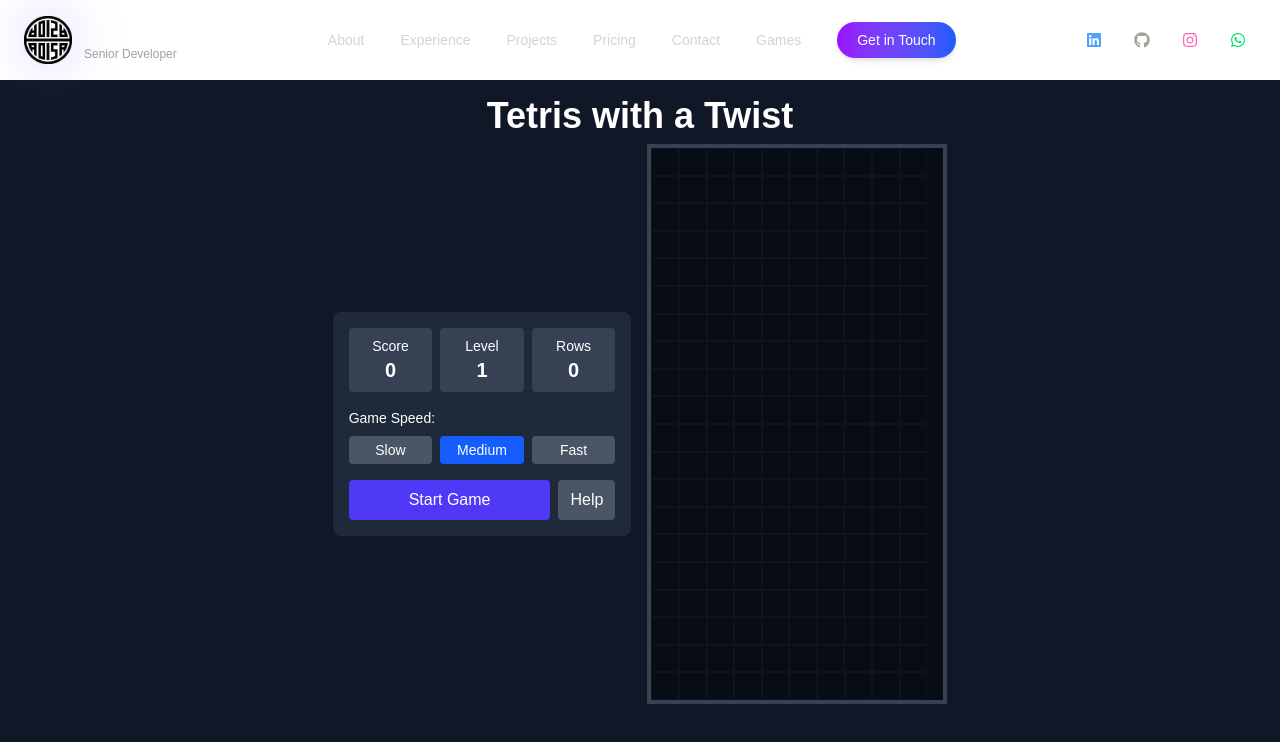
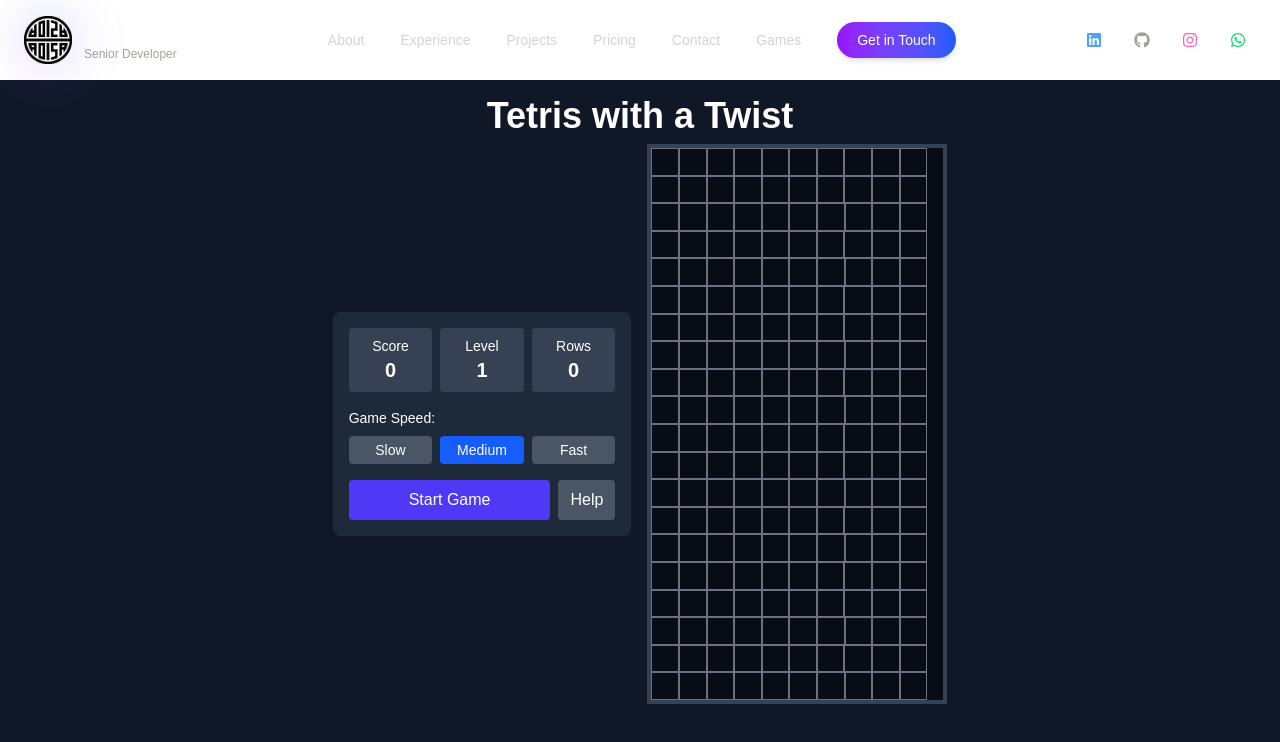
Before and after one commit to DanielAdisa/daniel-made-it, a Next.js app: page /games/tetris in a window 1280 px wide. Shown: the top 742 px of the page. Built offline with nearby package versions, Linux system fonts and the light colour scheme.

Commit message:
dsdaasda

```diff
--- a/app/games/tetris/page.tsx
+++ b/app/games/tetris/page.tsx
@@ -2,6 +2,7 @@
 
 import React, { useState, useEffect, useCallback, useRef } from 'react';
 import { useInterval } from '@/hooks/useInterval';
+import { motion } from 'framer-motion';
 
 // Tetris piece shapes
 type TetrominoKey = 'I' | 'J' | 'L' | 'O' | 'S' | 'T' | 'Z' | '0';
@@ -132,6 +133,7 @@ const TetrisGame = () => {
   const [touchStart, setTouchStart] = useState<{ x: number, y: number } | null>(null);
   const [showControls, setShowControls] = useState(false);
   const [gameSpeed, setGameSpeed] = useState<'slow' | 'medium' | 'fast'>('medium');
+  const [isShaking, setIsShaking] = useState(false); // State to track collision animation
 
   const gameAreaRef = useRef<HTMLDivElement>(null);
 
@@ -274,6 +276,11 @@ const TetrisGame = () => {
         setGameOver(true);
         setDropTime(null);
       }
+
+      // Trigger shake animation on collision
+      setIsShaking(true);
+      setTimeout(() => setIsShaking(false), 300);
+
       setPlayer(prev => ({
         ...prev,
         collided: true,
@@ -460,6 +467,20 @@ const TetrisGame = () => {
     }
   }, [gameSpeed, calculateDropTime]);
 
+  // Framer motion variants for shake animation
+  const shakeVariants = {
+    shaking: {
+      x: [0, -5, 5, -3, 3, 0],
+      transition: {
+        duration: 0.3,
+        ease: "easeInOut",
+      }
+    },
+    idle: {
+      x: 0,
+    }
+  };
+
   return (
     <div className="flex flex-col items-center justify-start min-h-screen bg-gray-900 py-4 px-2 overflow-x-hidden max-w-screen">
       <h1 className="text-3xl md:text-4xl font-bold mb-2 text-white">Tetris with a Twist</h1>
@@ -576,14 +597,21 @@ const TetrisGame = () => {
         </div>
 
         {/* Game Area */}
-        <div
+        <motion.div
           ref={gameAreaRef}
-          className="relative border-4 border-gray-700 bg-black/50 order-2 md:order-2"
+          className={`relative border-4 border-gray-700 bg-black/50 order-2 md:order-2 transition-transform`}
+          variants={shakeVariants}
           style={{
             width: 'min(100%, 300px)',
-            height: 'min(70vh, 600px)',
-            transform: `rotate(${rotationDegree}deg)`,
-            transition: isRotating ? 'transform 1s ease' : 'none'
+            height: 'min(70vh, 600px)'
+          }}
+          animate={isShaking ? "shaking" : {
+            rotate: rotationDegree,
+            x: 0,
+            transition: {
+              duration: isRotating ? 1 : 0,
+              ease: "easeInOut"
+            }
           }}
           onTouchStart={handleTouchStart}
           onTouchMove={handleTouchMove}
@@ -592,24 +620,28 @@ const TetrisGame = () => {
           <div className="w-full h-full grid grid-rows-20" style={{ aspectRatio: '1/2' }}>
             {stage.map((row, y) => (
               <div key={y} className="flex">
-                {row.map((cell, x) => (
-                  <div
-                    key={x}
-                    className="aspect-square"
-                    style={{
-                      backgroundColor: cell[0] !== 0
-                        ? `rgba(${TETROMINOS[cell[0] as TetrominoKey].color}, 1)`
-                        : 'transparent',
-                      borderStyle: 'solid',
-                      borderWidth: cell[0] !== 0 ? '4px' : '1px',
-                      borderColor: cell[0] !== 0 ? 'rgba(0,0,0,0.1)' : 'rgba(50,50,50,0.2)'
-                    }}
-                  />
-                ))}
+                {row.map((cell, x) => {
+                  const isFilled = cell[0] !== 0;
+                  const tetrominoKey = cell[0] as TetrominoKey;
+                  const color = isFilled ? TETROMINOS[tetrominoKey].color : '';
+
+                  return (
+                    <div
+                      key={x}
+                      className={`
+                        aspect-square
+                        ${isFilled ? `border-4 border-opacity-10 border-black` : 'border border-opacity-20 border-gray-500'}
+                      `}
+                      style={{
+                        backgroundColor: isFilled ? `rgba(${color}, 1)` : 'transparent'
+                      }}
+                    />
+                  );
+                })}
               </div>
             ))}
           </div>
-        </div>
+        </motion.div>
       </div>
     </div>
   );
--- a/app/globals.css
+++ b/app/globals.css
@@ -38,3 +38,16 @@ body {
               linear-gradient(to bottom, rgba(255, 255, 255, 0.01) 1px, transparent 1px);
   background-size: 40px 40px;
 }
+
+@keyframes shake {
+  0% { transform: translate(0, 0); }
+  20% { transform: translate(-5px, 0); }
+  40% { transform: translate(5px, 0); }
+  60% { transform: translate(-3px, 0); }
+  80% { transform: translate(3px, 0); }
+  100% { transform: translate(0, 0); }
+}
+
+.animate-shake {
+  animation: shake 0.3s cubic-bezier(.36,.07,.19,.97) both;
+}
```
